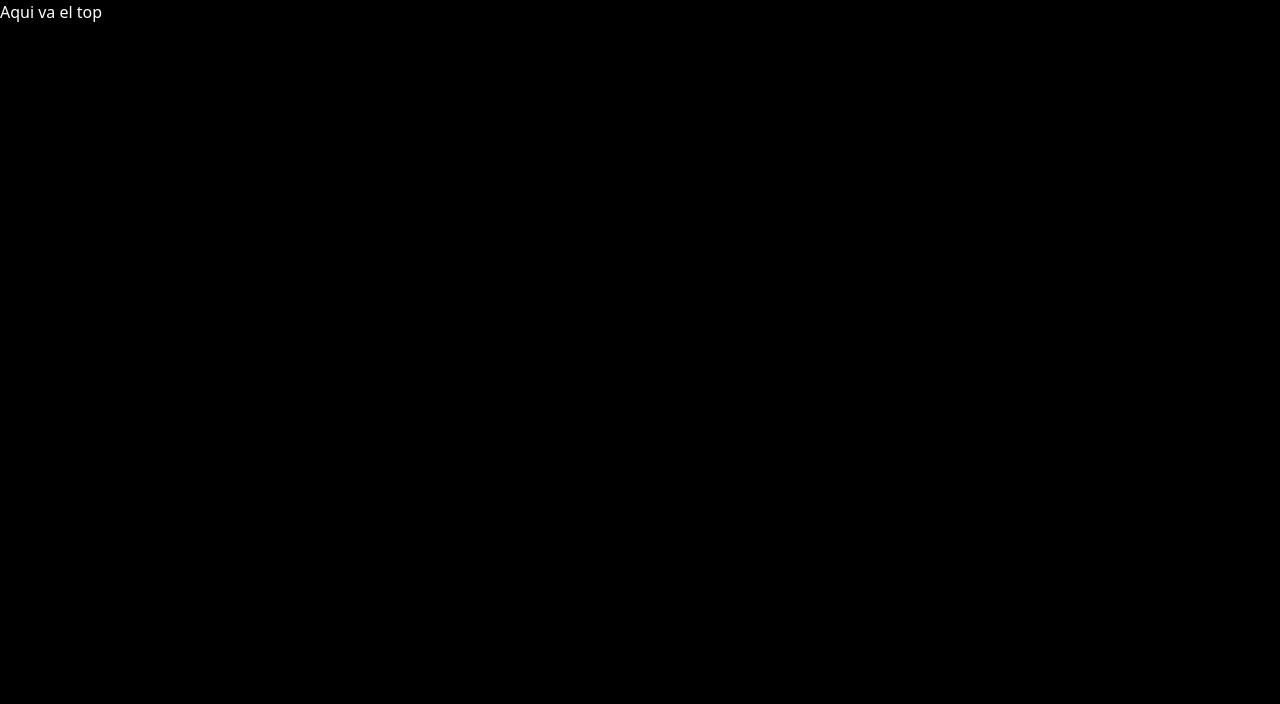
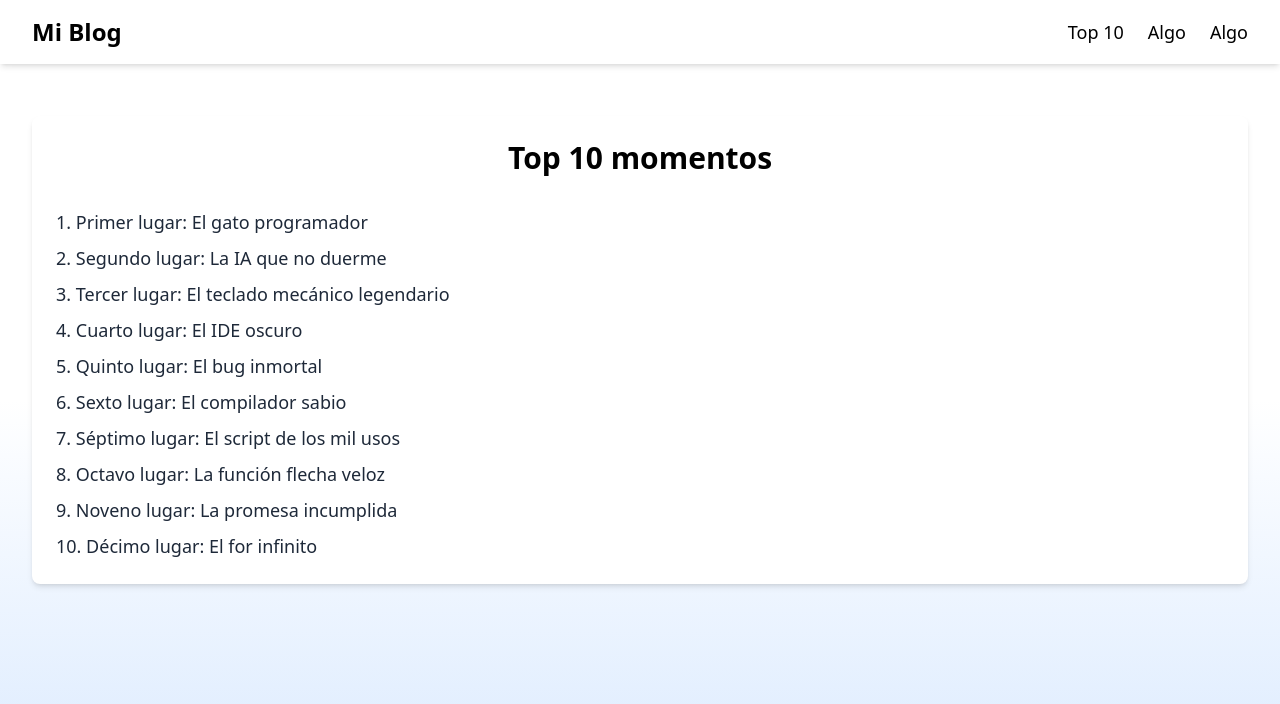
Before and after one commit to DanielLoo03/algo, a React (Vite) app in the folder topdiez/: page /top in a window 1280 px wide. Shown: the top 704 px of the page. Built offline with nearby package versions, Linux system fonts and the light colour scheme.

Commit message:
Se agrega estructura básica de página Top

```diff
--- /dev/null
+++ b/topdiez/src/BarraNav.jsx
@@ -0,0 +1,19 @@
+import { Link } from 'react-router-dom';
+
+function BarraNav(){
+    return(
+        <>
+            {/* Barra de navegación fija */}
+            <nav className="w-full bg-white text-black py-4 px-8 fixed top-0 left-0 shadow-md z-20 flex justify-between items-center">
+                <h2 className="text-2xl font-semibold">Mi Blog</h2>
+                <ul className="flex space-x-6 text-lg">
+                    <li><Link to="/top" className="hover:underline">Top 10</Link></li>
+                    <li><Link to="/acerca" className="hover:underline">Algo</Link></li>
+                    <li><Link to="/contacto" className="hover:underline">Algo</Link></li>
+                </ul>
+            </nav>
+        </>
+    );
+}
+
+export default BarraNav;
--- a/topdiez/src/Bienvenida.jsx
+++ b/topdiez/src/Bienvenida.jsx
@@ -1,4 +1,4 @@
-import { Link } from 'react-router-dom';
+import BarraNav from './BarraNav.jsx'
 
 function Bienvenida() {
   return (
@@ -6,15 +6,7 @@ function Bienvenida() {
       {/* Fondo con gradiente azul desde abajo */}
       <div className="absolute bottom-0 left-0 w-full h-1/2 bg-gradient-to-t from-blue-100 to-white z-0 pointer-events-none" />
 
-      {/* Barra de navegación fija */}
-      <nav className="w-full bg-white text-black py-4 px-8 fixed top-0 left-0 shadow-md z-20 flex justify-between items-center">
-        <h2 className="text-2xl font-semibold">Mi Blog</h2>
-        <ul className="flex space-x-6 text-lg">
-          <li><Link to="/top" className="hover:underline">Top 10</Link></li>
-          <li><Link to="/acerca" className="hover:underline">Algo</Link></li>
-          <li><Link to="/contacto" className="hover:underline">Algo</Link></li>
-        </ul>
-      </nav>
+      <BarraNav />
 
       {/* Contenido principal */}
       <div className="relative z-10 flex flex-col items-center justify-center h-full pt-24 text-center">
--- /dev/null
+++ b/topdiez/src/TarjetaContenido.jsx
@@ -0,0 +1,9 @@
+function TarjetaContenido({children}){
+    return(
+        <div className="bg-white shadow-md rounded-lg p-6 max-w-7xl mx-auto mt-5 z-20">
+            {children}
+        </div>
+    );
+}
+
+export default TarjetaContenido;
--- a/topdiez/src/Top.jsx
+++ b/topdiez/src/Top.jsx
@@ -1,10 +1,34 @@
 import { Link } from 'react-router-dom';
+import BarraNav from './BarraNav.jsx';
+import TarjetaContenido from './TarjetaContenido.jsx';
 
 function Top() {
   return (
-    <>
-      <h1>Aqui va el top</h1>
-    </>
+    <div className="relative min-h-screen bg-white text-black">
+      {/* Fondo degradado que cubre todo el contenedor padre */}
+      <div className="absolute bottom-0 left-0 w-full h-1/2 bg-gradient-to-t from-blue-100 to-white z-0 pointer-events-none" />
+
+      <BarraNav />
+
+      {/* Agregamos padding-top para que el contenido no quede bajo la barra fija */}
+      <main className="relative z-10 pt-24 px-4 sm:px-6 lg:px-8 max-w-7xl mx-auto">
+        <TarjetaContenido>
+          <h1 className="text-3xl text-center font-bold mb-8">Top 10 momentos</h1>
+          <ol className="list-decimal list-inside text-gray-800 text-lg space-y-2">
+            <li>Primer lugar: El gato programador</li>
+            <li>Segundo lugar: La IA que no duerme</li>
+            <li>Tercer lugar: El teclado mecánico legendario</li>
+            <li>Cuarto lugar: El IDE oscuro</li>
+            <li>Quinto lugar: El bug inmortal</li>
+            <li>Sexto lugar: El compilador sabio</li>
+            <li>Séptimo lugar: El script de los mil usos</li>
+            <li>Octavo lugar: La función flecha veloz</li>
+            <li>Noveno lugar: La promesa incumplida</li>
+            <li>Décimo lugar: El for infinito</li>
+          </ol>
+        </TarjetaContenido>
+      </main>
+    </div>
   );
 }
 
```
